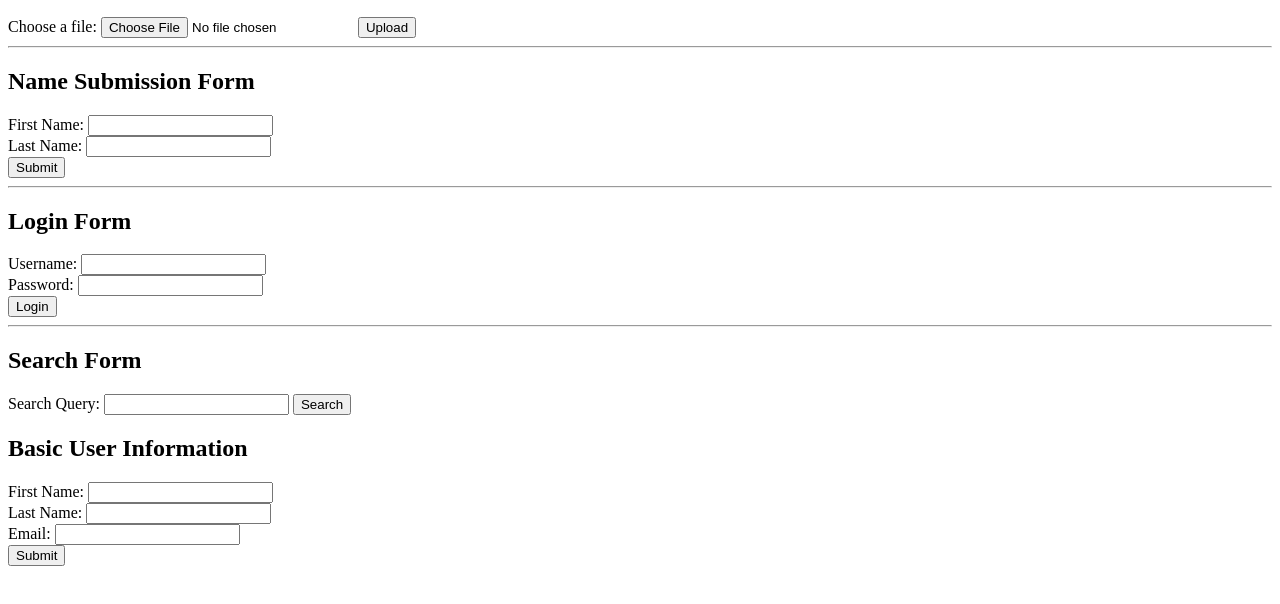
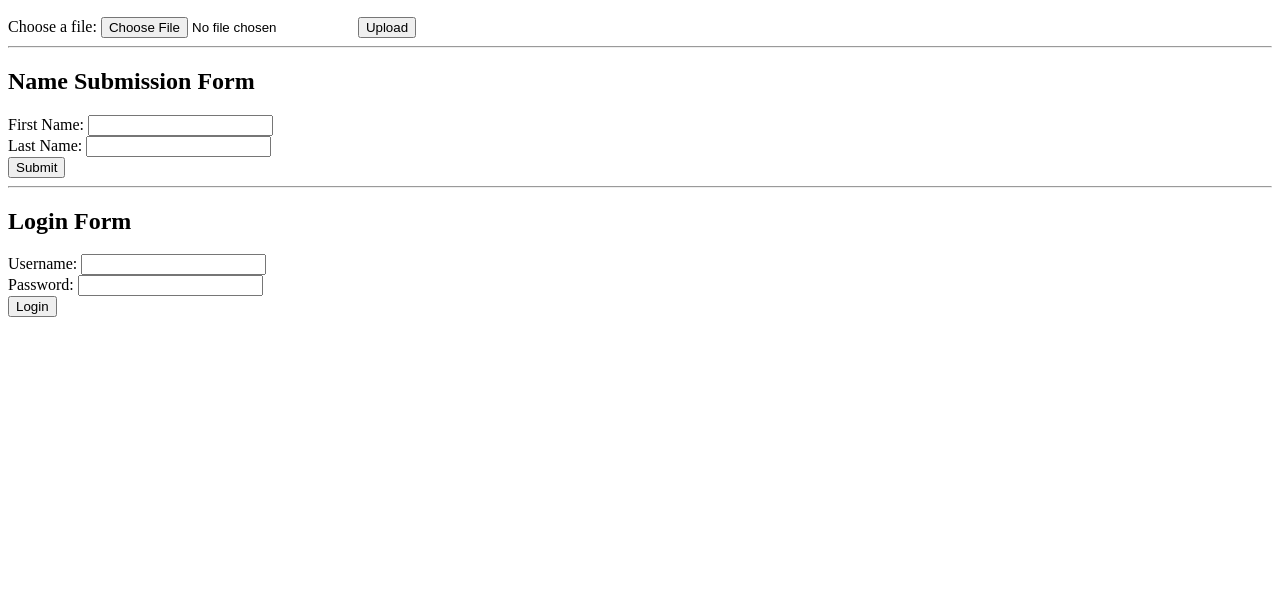
Before and after one commit to PapaLeoneIV/42WebServer, a plain HTML site: page static/form.html in a window 1280 px wide. Shown: the part 110-714 px from the top of the page. Drawn offline with Linux system fonts and the light colour scheme.

Commit message:
[static files] modified form.html

```diff
--- a/static/form.html
+++ b/static/form.html
@@ -1,3 +1,6 @@
+<!-- Ognuno di questi form manda dei dati ad un server in modo diverso -->
+
+
 <!DOCTYPE html>
 <html lang="en">
 <head>
@@ -19,7 +22,7 @@
     <hr>
 
     <!-- Name and Last Name Form -->
-    <form action="/" method="POST">
+    <form action="/cgi-bin/upload/addToDatabase.py" method="POST">
         <h2>Name Submission Form</h2>
         <label for="firstName">First Name:</label>
         <input type="text" id="firstName" name="firstName" required>
@@ -33,7 +36,7 @@
     <hr>
 
     <!-- Login Form -->
-    <form action="/" method="POST">
+    <form action="/cgi-bin/upload/login.py" method="POST">
         <h2>Login Form</h2>
         <label for="username">Username:</label>
         <input type="text" id="username" name="username" required>
@@ -43,30 +46,5 @@
         <br>
         <button type="submit">Login</button>
     </form>
-
-    <hr>
-
-    <!-- Search Form -->
-    <form action="/" method="GET">
-        <h2>Search Form</h2>
-        <label for="query">Search Query:</label>
-        <input type="text" id="query" name="query" required>
-        <button type="submit">Search</button>
-    </form>
-
-
-    <form action="/cgi-bin/upload/upload_files.py" method="POST" enctype="application/x-www-form-urlencoded">
-        <h2>Basic User Information</h2>
-        <label for="firstName">First Name:</label>
-        <input type="text" id="firstName" name="firstName" required>
-        <br>
-        <label for="lastName">Last Name:</label>
-        <input type="text" id="lastName" name="lastName" required>
-        <br>
-        <label for="email">Email:</label>
-        <input type="email" id="email" name="email" required>
-        <br>
-        <button type="submit">Submit</button>
-    </form>
 </body>
 </html>
```
